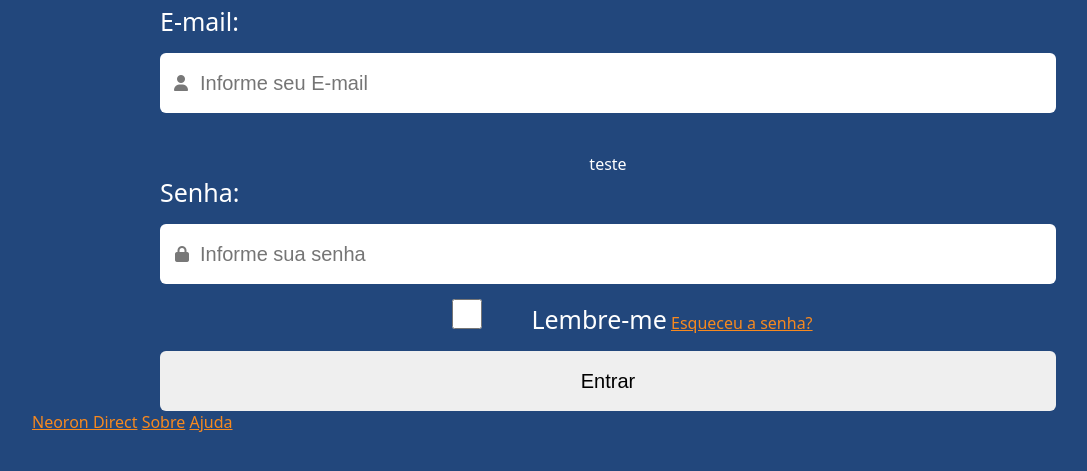
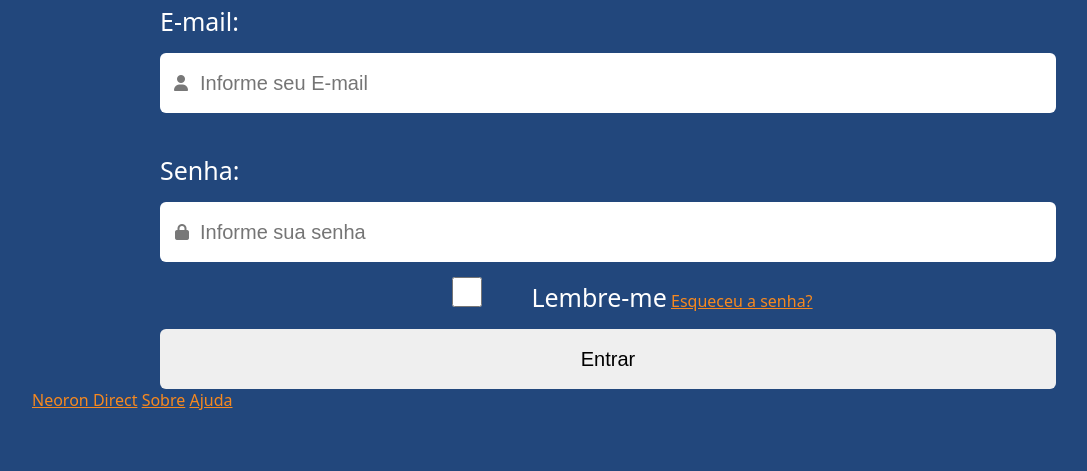
Before and after one commit to toinhao19/login, a plain HTML site: page index.html in a window 1280 px wide. Shown: the part 259-730 px from the top of the page, without its empty margins (32-1119 px from the left). Drawn offline with Linux system fonts and the light colour scheme.

Commit message:
Update index.html

```diff
--- a/index.html
+++ b/index.html
@@ -28,9 +28,6 @@
                     <i id="user" class="fa-solid fa-user"></i>
                     <input type="email" name="email" id="login" required placeholder="Informe seu E-mail" autocomplete="email">
                 </div>
-                    <p>
-                        teste
-                    </p>
 
                 <div class="key">
                     <label for="key">Senha:</label> <br>
```
